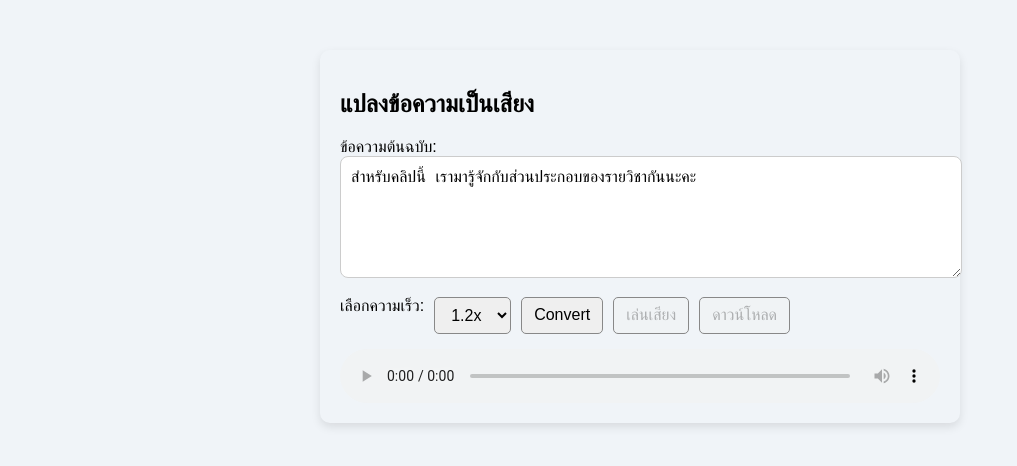
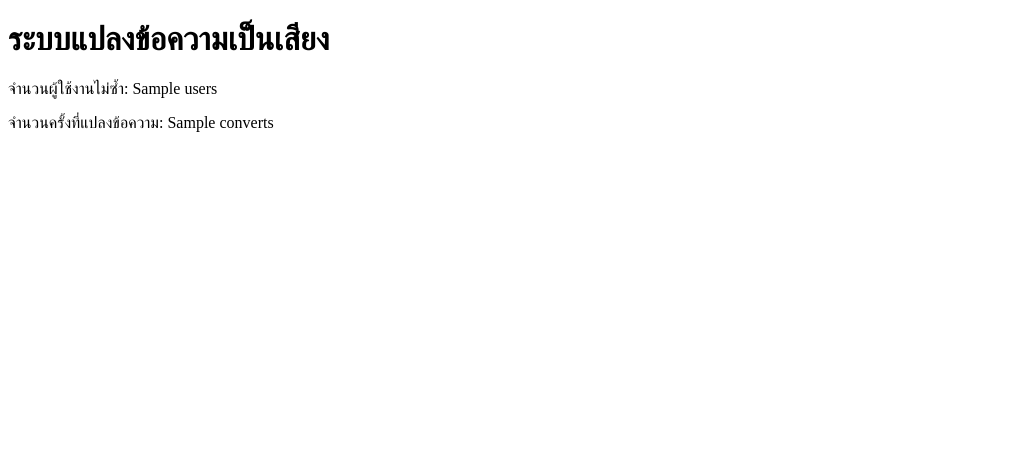
Before and after one commit to okwo/tts-counter-app, a Flask app: template templates/index_connected.html in a window 1280 px wide. Shown: the top 466 px of the page, without its empty margins (0-1017 px from the left). Run offline with Flask 3, Linux system fonts and the light colour scheme; the template is opened without the code that fills it: most values are stand-ins (such as "Sample title", 1, 10 or a date in 2020).

Commit message:
Update index_connected.html

```diff
--- a/templates/index_connected.html
+++ b/templates/index_connected.html
@@ -1,149 +1,13 @@
-
+<!-- templates/index.html -->
 <!DOCTYPE html>
 <html lang="th">
 <head>
   <meta charset="UTF-8">
-  <meta name="viewport" content="width=device-width, initial-scale=1">
-  <title>Text to Speech Converter</title>
-  <style>
-    body {
-      font-family: sans-serif;
-      max-width: 600px;
-      margin: 50px auto;
-      padding: 20px;
-      background-color: #f0f4f8;
-      border-radius: 10px;
-      box-shadow: 0 4px 10px rgba(0,0,0,0.1);
-    }
-    textarea {
-      width: 100%;
-      height: 100px;
-      font-size: 16px;
-      padding: 10px;
-      border-radius: 8px;
-      border: 1px solid #ccc;
-    }
-    .controls {
-      margin-top: 15px;
-      display: flex;
-      flex-wrap: wrap;
-      gap: 10px;
-    }
-    select, button {
-      font-size: 16px;
-      padding: 8px 12px;
-      border-radius: 5px;
-      border: 1px solid #888;
-      cursor: pointer;
-    }
-    #status {
-      margin-top: 10px;
-      font-weight: bold;
-    }
-    audio {
-      display: block;
-      margin-top: 15px;
-      width: 100%;
-    }
-
-    @media (max-width: 600px) {
-      .controls {
-        flex-direction: column;
-      }
-      select, button {
-        width: 100%;
-      }
-    }
-  </style>
+  <title>Text-to-Speech Dashboard</title>
 </head>
 <body>
-
-  <h2>แปลงข้อความเป็นเสียง</h2>
-
-  <label for="text-input">ข้อความต้นฉบับ:</label>
-  <textarea id="text-input">สำหรับคลิปนี้ เรามารู้จักกับส่วนประกอบของรายวิชากันนะคะ</textarea>
-
-  <div class="controls">
-    <label for="speed-select">เลือกความเร็ว:</label>
-    <select id="speed-select">
-      <option value="1.0">1.0x</option>
-      <option value="1.2" selected>1.2x</option>
-     <option value="1.3">1.3x</option>
-     <option value="1.3">1.3x</option>
-      <option value="1.4">1.4x</option>
-     <option value="1.5">1.5x</option>
-    </select>
-
-    <button onclick="convertText()">Convert</button>
-    <button onclick="playAudio()" disabled id="play-btn">เล่นเสียง</button>
-    <button onclick="downloadAudio()" disabled id="download-btn">ดาวน์โหลด</button>
-  </div>
-
-  <div id="status"></div>
-  <audio id="audio-player" controls></audio>
-
-  <script>
-    let audioBlobUrl = null;
-
-    async function convertText() {
-      const text = document.getElementById('text-input').value;
-      const speed = parseFloat(document.getElementById('speed-select').value);
-      const statusEl = document.getElementById('status');
-      statusEl.textContent = 'กำลังแปลงเสียง...';
-      statusEl.style.color = 'green';
-
-      try {
-        const response = await fetch('https://5328-35-221-56-213.ngrok-free.app/api/convert', {
-          method: 'POST',
-          headers: {
-            'Content-Type': 'application/json'
-          },
-          body: JSON.stringify({ text, speed })
-        });
-
-        if (!response.ok) {
-          statusEl.textContent = '❌ เกิดข้อผิดพลาดในการแปลงเสียง';
-          statusEl.style.color = 'red';
-          return;
-        }
-
-        const blob = await response.blob();
-        audioBlobUrl = URL.createObjectURL(blob);
-
-        const audio = document.getElementById('audio-player');
-        audio.src = audioBlobUrl;
-
-        statusEl.textContent = '✅ แปลงไฟล์สำเร็จ';
-        statusEl.style.color = 'blue';
-
-        document.getElementById('play-btn').disabled = false;
-        document.getElementById('download-btn').disabled = false;
-
-      } catch (error) {
-        statusEl.textContent = '❌ ไม่สามารถเชื่อมต่อเซิร์ฟเวอร์ได้';
-        statusEl.style.color = 'red';
-        console.error(error);
-      }
-    }
-
-    function playAudio() {
-      const audio = document.getElementById('audio-player');
-      if (audioBlobUrl) {
-        audio.play();
-      }
-    }
-
-    function downloadAudio() {
-      if (audioBlobUrl) {
-        const a = document.createElement('a');
-        a.href = audioBlobUrl;
-        a.download = 'output.wav';
-        document.body.appendChild(a);
-        a.click();
-        document.body.removeChild(a);
-      }
-    }
-  </script>
-
+  <h1>ระบบแปลงข้อความเป็นเสียง</h1>
+  <p>จำนวนผู้ใช้งานไม่ซ้ำ: {{ users }}</p>
+  <p>จำนวนครั้งที่แปลงข้อความ: {{ converts }}</p>
 </body>
 </html>
```
